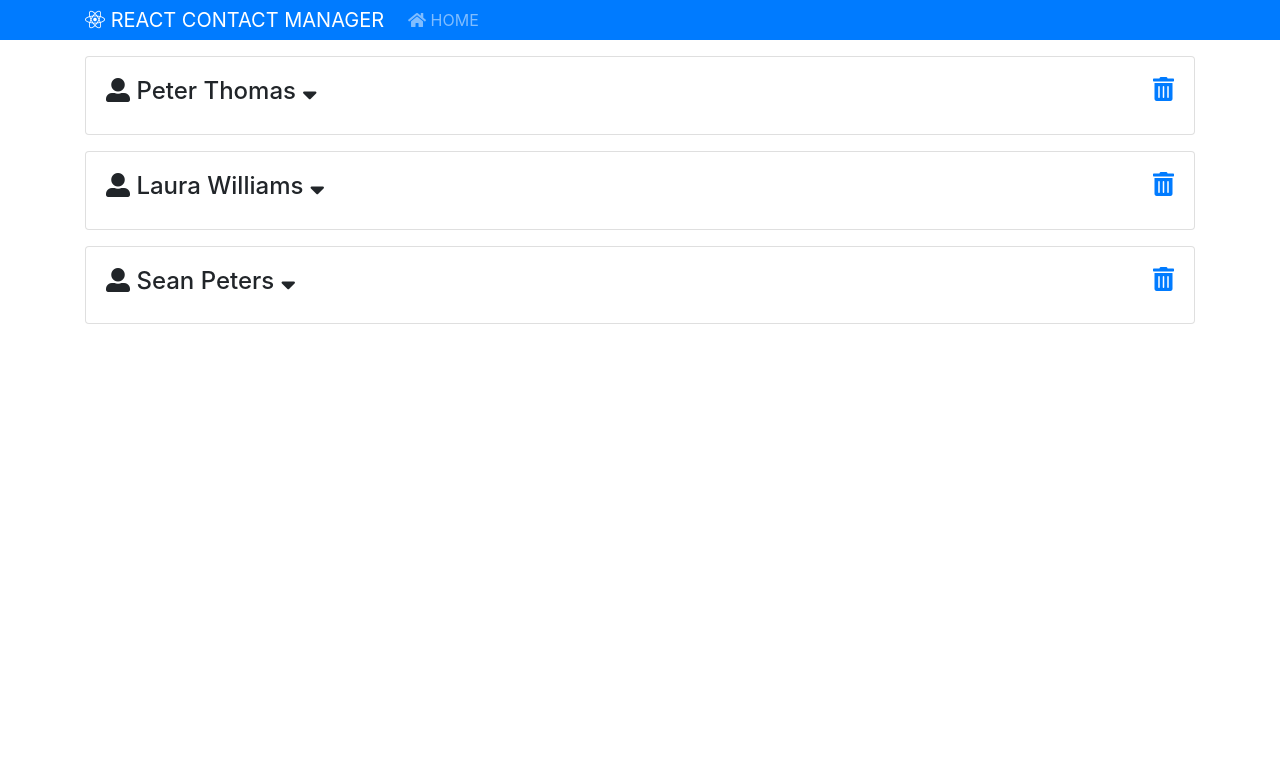
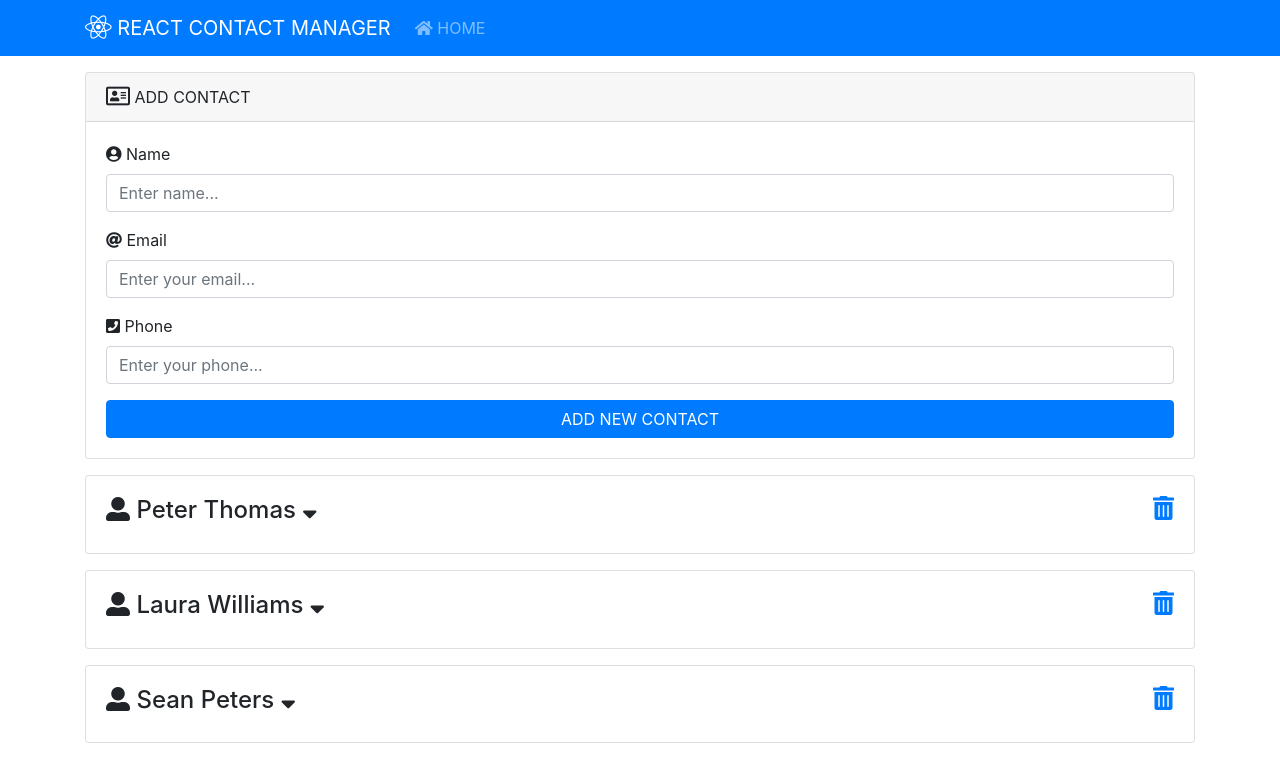
Before and after one commit to EdgardoPinto-Escalier/react-contact-manager, a React (Create React App) app: page / in a window 1280 px wide. Shown: the top 782 px of the page. Built offline with nearby package versions, Linux system fonts and the light colour scheme.

Commit message:
Form to add new contacts was added

```diff
--- a/src/App.js
+++ b/src/App.js
@@ -1,20 +1,23 @@
 import React, { Component } from 'react';
-
-
-import Header from './components/Header';
-import Contacts from './components/Contacts';
+import Header from './components/layout/Header';
+import AddContact from './components/contacts/AddContact';
+import Contacts from './components/contacts/Contacts';
+import { Provider } from './context';
 
 import './App.css';
 
 class App extends Component {
   render() {
     return (
-      <div className="App">
-        <Header branding="REACT CONTACT MANAGER"/>
-        <div className="container">
-          <Contacts />
+      <Provider>
+        <div className="App">
+          <Header branding="REACT CONTACT MANAGER"/>
+          <div className="container">
+            <AddContact />
+            <Contacts />
+          </div>
         </div>
-      </div>
+      </Provider>
     );
   }
 }
--- a/src/components/Contact.js
+++ /dev/null
@@ -1,39 +0,0 @@
-import React, { Component } from 'react';
-import PropTypes from 'prop-types';
-
-
-class Contact extends Component {
-
-  state = {
-    showContactInfo: false
-  };
-
-  onDeleteClick = () => {
-    this.props.deleteClickHandler();
-  }
-
-
-  render() {
-
-    const { contact } = this.props;
-    const { showContactInfo } = this.state;
-
-    return (
-      <div className="card card-body mb-3">
-        <h4><i className="fas fa-user-alt"></i> {contact.name} <i onClick={() => this.setState({ showContactInfo: !this.state.showContactInfo })} className="fas fa-sort-down" style={{ cursor: 'pointer' }}></i>
-        <i className="fas fa-trash-alt" style={{ cursor: 'pointer', float: 'right', color: '#007bff'}} onClick={this.onDeleteClick}/></h4>
-        {showContactInfo ? (<ul className="list-group">
-          <li className="list-group-item"><i className="fas fa-at"></i> Email: {contact.email}</li>
-          <li className="list-group-item"><i className="fas fa-phone"></i> Phone: {contact.phone}</li>
-        </ul>) : null}
-      </div>
-    )
-  }
-}
-
-Contact.propTypes = {
-  contact: PropTypes.object.isRequired,
-  deleteClickHandler: PropTypes.func.isRequired
-}
-
-export default Contact;
--- a/src/components/Contacts.js
+++ /dev/null
@@ -1,47 +0,0 @@
-import React, { Component } from 'react'
-import Contact from './Contact';
-
-class Contacts extends Component {
-
-    state = {
-      contacts: [
-        {
-          id: 1,
-          name: 'Peter Thomas',
-          email: 'petert@mail.com',
-          phone: '523-3332-5236'
-        },
-        {
-          id: 2,
-          name: 'Laura Williams',
-          email: 'laura@gmail.com',
-          phone: '111-222-3333'
-        },
-        {
-          id: 3,
-          name: 'Sean Peters',
-          email: 'sean1@yahoo.com',
-          phone: '222-333-4444'
-        }
-      ]
-    };
-
-
-  render() {
-
-    const { contacts } = this.state;
-
-    return (
-      <React.Fragment>
-        {contacts.map(contact => (
-          <Contact
-            key={contact.id}
-            contact={contact}
-          />
-        ))}
-      </React.Fragment>
-    )
-  }
-}
-
-export default Contacts;
--- /dev/null
+++ b/src/components/contacts/AddContact.js
@@ -0,0 +1,63 @@
+import React, { Component } from 'react'
+
+class AddContact extends Component {
+  state = {
+    name: '',
+    email: '',
+    phone: ''
+  }
+
+
+  render() {
+    const { name, email, phone } = this.state;
+    return (
+      <div className="card mb-3">
+      <div className="card-header"><i className="far fa-address-card fa-lg"></i>  ADD CONTACT</div>
+        <div className="card-body">
+          <form>
+            <div className="form-group">
+              <label htmlFor="name"><i class="fas fa-user-circle"></i> Name</label>
+              <input
+                type="text"
+                name="name"
+                className="form-control"
+                placeholder="Enter name..."
+                value={name}
+              />
+            </div>
+
+            <div className="form-group">
+              <label htmlFor="email"><i class="fas fa-at"></i> Email</label>
+              <input
+                type="email"
+                name="email"
+                className="form-control"
+                placeholder="Enter your email..."
+                value={email}
+              />
+            </div>
+
+            <div className="form-group">
+              <label htmlFor="phone"><i class="fas fa-phone-square"></i> Phone</label>
+              <input
+                type="text"
+                name="phone"
+                className="form-control"
+                placeholder="Enter your phone..."
+                value={phone}
+              />
+            </div>
+
+            <input
+              type="submit"
+              value="ADD NEW CONTACT"
+              className="btn btn-block btn-primary"
+            />
+          </form>
+        </div>
+      </div>
+    )
+  }
+}
+
+export default AddContact;
--- /dev/null
+++ b/src/components/contacts/Contact.js
@@ -0,0 +1,46 @@
+import React, { Component } from 'react';
+import PropTypes from 'prop-types';
+import { Consumer } from '../../context';
+
+
+class Contact extends Component {
+
+  state = {
+    showContactInfo: false
+  };
+
+  onDeleteClick = (id, dispatch) => {
+    dispatch({type: 'DELETE_CONTACT', payload: id});
+  };
+
+
+  render() {
+
+    const { id, name, email, phone } = this.props.contact;
+    const { showContactInfo } = this.state;
+
+    return (
+      <Consumer>
+        {value => {
+          const { dispatch } = value;
+          return (
+            <div className="card card-body mb-3">
+              <h4><i className="fas fa-user-alt"></i> {name} <i onClick={() => this.setState({ showContactInfo: !this.state.showContactInfo })} className="fas fa-sort-down" style={{ cursor: 'pointer' }}></i>
+              <i className="fas fa-trash-alt" style={{ cursor: 'pointer', float: 'right', color: '#007bff'}} onClick={this.onDeleteClick.bind(this, id, dispatch)}/></h4>
+              {showContactInfo ? (<ul className="list-group">
+                <li className="list-group-item"><i className="fas fa-at"></i> Email: {email}</li>
+                <li className="list-group-item"><i className="fas fa-phone"></i> Phone: {phone}</li>
+              </ul>) : null}
+            </div>
+          )
+        }}
+      </Consumer>
+    );
+  }
+}
+
+Contact.propTypes = {
+  contact: PropTypes.object.isRequired
+}
+
+export default Contact;
--- /dev/null
+++ b/src/components/contacts/Contacts.js
@@ -0,0 +1,28 @@
+import React, { Component } from 'react'
+import Contact from './Contact';
+import { Consumer } from '../../context';
+
+class Contacts extends Component {
+
+  render() {
+    return (
+      <Consumer>
+        {value => {
+          const { contacts } = value;
+          return (
+            <React.Fragment>
+              {contacts.map(contact => (
+              <Contact
+              key={contact.id}
+              contact={contact}
+            />
+            ))}
+            </React.Fragment>
+          );
+        }}
+      </Consumer>
+    );
+  }
+}
+
+export default Contacts;
--- a/src/components/Header.js
+++ b/src/components/layout/Header.js
@@ -9,8 +9,8 @@ const Header = props => {
 
   return(
     <nav className="navbar navbar-expand-sm navbar-dark bg-primary mb-3 py-0">
-      <div className="container">
-      <a href="/" className="navbar-brand"><i className="fab fa-react"></i> {branding}</a>
+      <div className="container my-2">
+      <a href="/" className="navbar-brand"><i className="fab fa-react fa-lg"></i> {branding}</a>
 
       <button className="navbar-toggler my-2" type="button" data-toggle="collapse" data-target="#navbarSupportedContent" aria-controls="navbarSupportedContent" aria-expanded="false" aria-label="Toggle navigation">
         <span className="navbar-toggler-icon"></span>
--- /dev/null
+++ b/src/context.js
@@ -0,0 +1,51 @@
+import React, { Component } from 'react';
+
+const Context = React.createContext();
+
+const reducer = (state, action) => {
+  switch(action.type) {
+    case 'DELETE_CONTACT':
+      return {
+        ...state,
+        contacts: state.contacts.filter(contact => contact.id !== action.payload)
+      }
+    default:
+      return state;
+  }
+};
+
+export class Provider extends Component {
+  state = {
+    contacts: [
+      {
+        id: 1,
+        name: 'Peter Thomas',
+        email: 'petert@mail.com',
+        phone: '523-3332-5236'
+      },
+      {
+        id: 2,
+        name: 'Laura Williams',
+        email: 'laura@gmail.com',
+        phone: '111-222-3333'
+      },
+      {
+        id: 3,
+        name: 'Sean Peters',
+        email: 'sean1@yahoo.com',
+        phone: '222-333-4444'
+      }
+    ],
+    dispatch: action => this.setState(state => reducer(state, action))
+  };
+
+  render() {
+    return (
+      <Context.Provider value={this.state}>
+        {this.props.children}
+      </Context.Provider>
+    )
+  }
+}
+
+export const Consumer = Context.Consumer;
```
